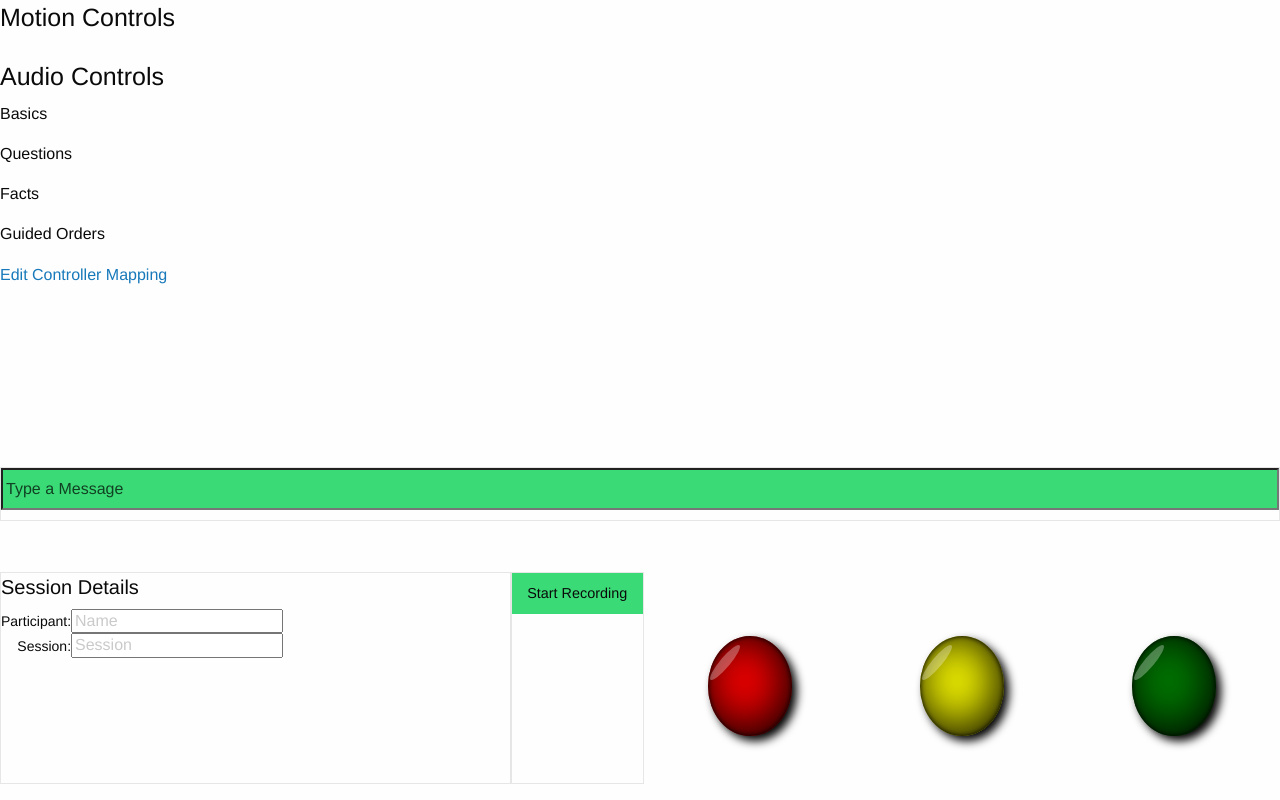
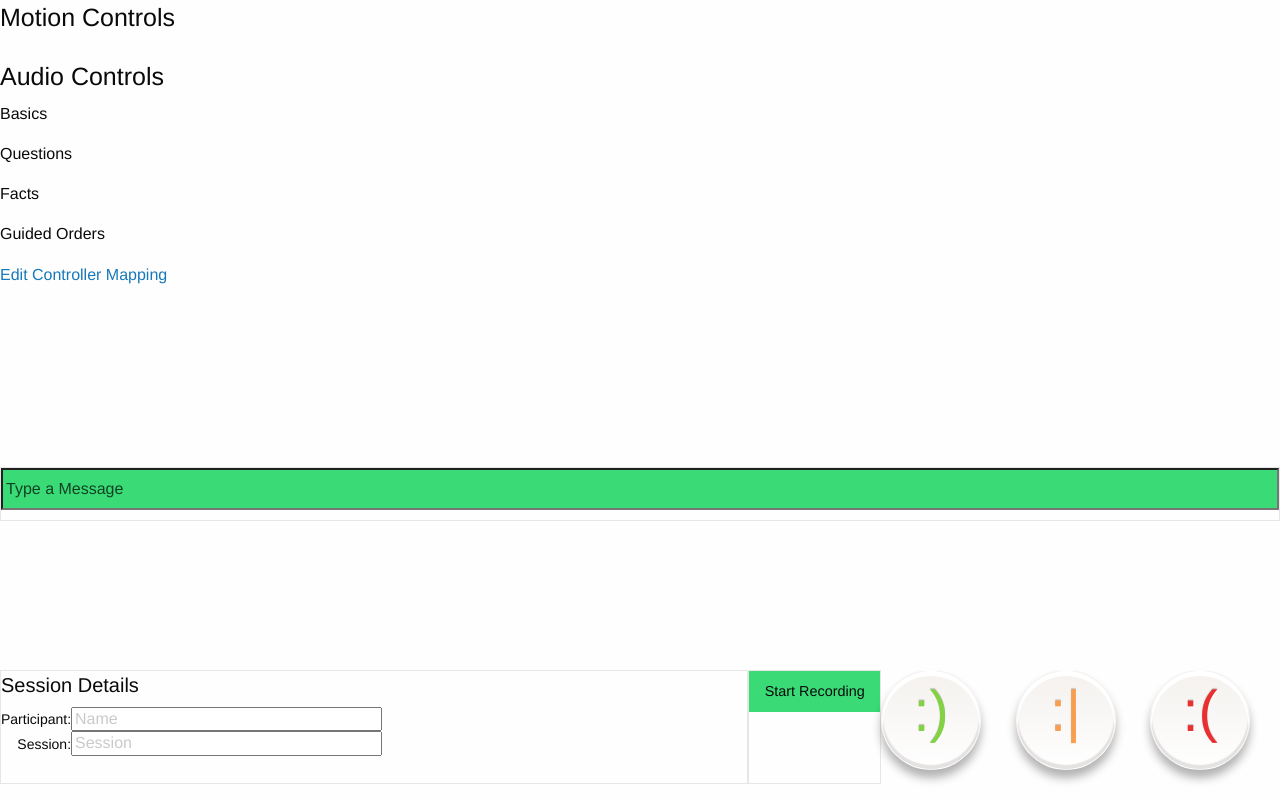
Before and after one commit to cwbollinger/prg_woz, a website: page extended_teleop/html/index.html in a window 1280 px wide. Drawn offline with Linux system fonts and the light colour scheme.

Commit message:
Update index.html

```diff
--- a/extended_teleop/html/index.html
+++ b/extended_teleop/html/index.html
@@ -57,6 +57,67 @@
       border-radius: 50%;
       transform: rotate(40deg);
     }
+      .light{
+    background-image: -webkit-linear-gradient(top, #f4f1ee, #fff);
+    background-image: linear-gradient(top, #f4f1ee, #fff);
+    border-radius: 50%;
+    box-shadow: 0px 8px 10px 0px rgba(0, 0, 0, .3), inset 0px 4px 1px 1px white, inset 0px -3px 1px 1px rgba(204,198,197,.5);
+    height: 100px;
+    margin: 0 30px 30px 0;
+    width: 100px;
+    -webkit-transition: all .1s linear;
+    transition: all .1s linear;
+  }
+  .light:after{
+    color:#e9e6e4;
+    content: "";
+    font-size: 30px;
+    height: 30px;
+    text-decoration: none;
+    text-shadow: 0px -1px 1px #bdb5b4, 1px 1px 1px white;
+    width: 30px;
+  }
+  .neutral:after{
+    content: ":|";
+    font-size: 400%;
+    color: #f99e4e;
+  }
+  .satisfied:after{
+    content: ":)";
+    font-size: 400%;
+    color: #83d244;
+  }
+  .unsatisfied:after{
+    content: ":(";
+    font-size: 400%;
+    color: #eb2f2f;
+  }
+  .light:hover{
+    background-image: -webkit-linear-gradient(top, #fff, #f4f1ee);
+    background-image: linear-gradient(top, #fff, #f4f1ee);
+    color:#0088cc;
+  }
+  .neutral:hover:after{
+    color:#f99e4e;
+    text-shadow:0px 0px 6px #f99e4e;
+  }
+  .satisfied:hover:after{
+    color:#83d244;
+    text-shadow:0px 0px 6px #83d244;
+  }
+  .unsatisfied:hover:after{
+    color:#eb2f2f;
+    text-shadow:0px 0px 6px #eb2f2f;
+  }
+  .light:active{
+    background-image: -webkit-linear-gradient(top, #efedec, #f7f4f4);
+    background-image: linear-gradient(top, #efedec, #f7f4f4);
+    box-shadow: 0 3px 5px 0 rgba(0,0,0,.4), inset 0px -3px 1px 1px rgba(204,198,197,.5);
+  }
+  .light:active:after{
+    color:#dbd2d2;
+    text-shadow: 0px -1px 1px #bdb5b4, 0px 1px 1px white;
+  }
     </style>
     <!-- Compressed JavaScript -->
     <script src="./dist/bundle.js"></script>
@@ -174,9 +235,11 @@
           <div class="cell card shrink">
             <button type="button" id="record-ctrl" class="success button">Start Recording</button>
           </div>
-          <div id="red-btn-indicator" class="cell sphere red auto"></div>
-          <div id="yellow-btn-indicator" class="cell sphere yellow auto"></div>
-          <div id="green-btn-indicator" class="cell sphere green auto"></div>
+          <div>
+            <a href="#" class="button light satisfied"></a>
+            <a href="#" class="button light neutral"></a>
+            <a href="#" class="button light unsatisfied"></a>
+          </div>
         </div>
       </div>
     </div>
```
